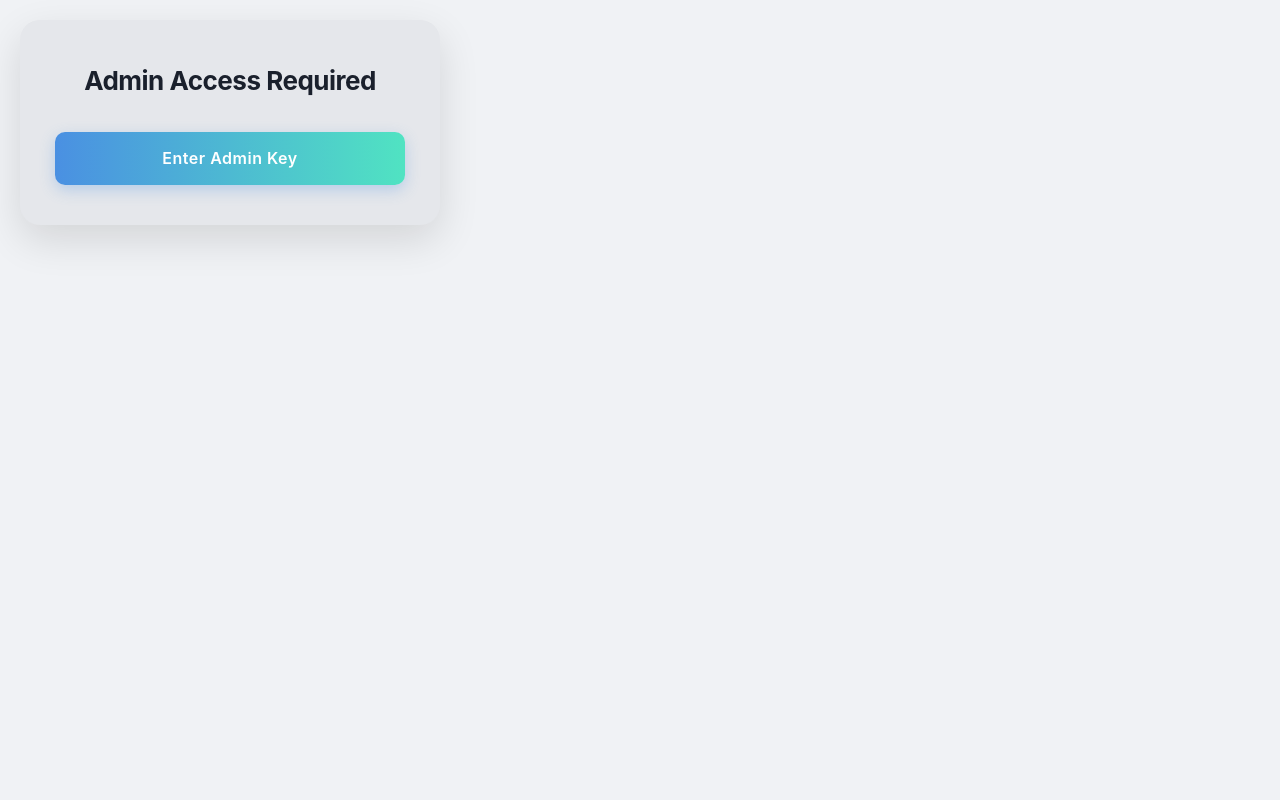
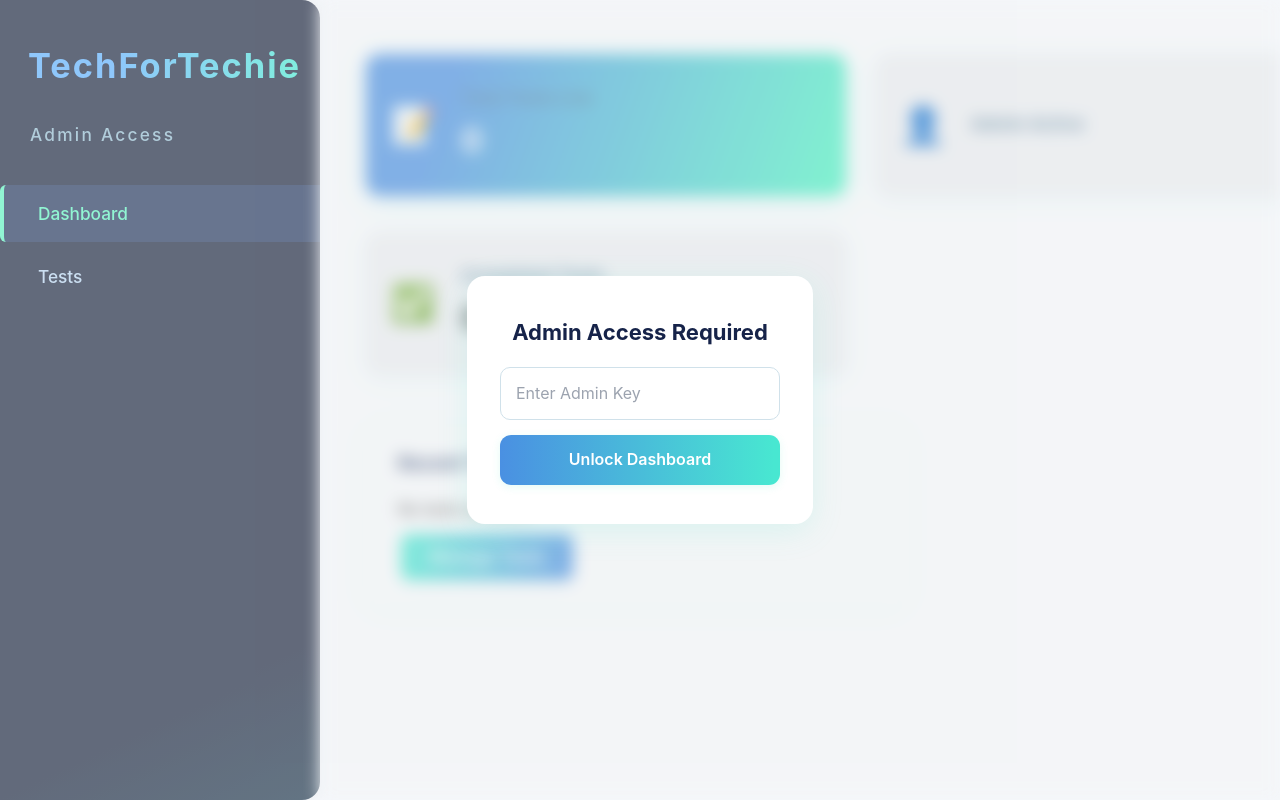
Before and after one commit to 2503dhruv/TestSeries, a React (Create React App) app in the folder frontend/: page /admin in a window 1280 px wide. Built offline with nearby package versions, Linux system fonts and the light colour scheme.

Commit message:
admin changes

```diff
--- a/frontend/package.json
+++ b/frontend/package.json
@@ -12,9 +12,11 @@
     "@testing-library/react": "^14.1.2",
     "@testing-library/user-event": "^13.5.0",
     "axios": "^1.7.2",
+    "chart.js": "^4.5.0",
     "framer-motion": "^12.23.12",
     "lucide-react": "^0.544.0",
     "react": "^18.2.0",
+    "react-chartjs-2": "^5.3.0",
     "react-dom": "^18.2.0",
     "react-router-dom": "^6.24.1",
     "react-toastify": "^10.0.5",
--- a/frontend/src/components/AdminPortal.css
+++ b/frontend/src/components/AdminPortal.css
@@ -1,275 +1,374 @@
-/* ===========================
-   General Layout
-=========================== */
-.admin-panel {
-  max-width: 1100px;
-  margin: 40px auto;
-  padding: 30px 40px;
-  background: #fdfdfd;
-  border-radius: 14px;
-  box-shadow: 0 8px 24px rgba(0, 0, 0, 0.1);
-  font-family: "Segoe UI", Tahoma, Geneva, Verdana, sans-serif;
-  transition: all 0.3s ease-in-out;
+html, body, #root {
+  height: 100%;
+  margin: 0;
+  padding: 0;
+  font-family: 'Inter', 'Segoe UI', Tahoma, Geneva, Verdana, sans-serif;
+  background: #f4f6fa;
 }
 
-.admin-panel h1 {
-  font-size: 28px;
-  margin-bottom: 25px;
-  text-align: center;
-  color: #222;
-  font-weight: 600;
+/* ROOT */
+.new-admin-root {
+  display: flex;
+  height: 100vh;
+  min-height: 100vh;
+  background: #f4f6fa;
 }
 
-/* ===========================
-   Admin Login
-=========================== */
-.admin-login {
-  max-width: 420px;
+/* SIDEBAR */
+.side-nav {
+  width: 320px;
+  min-width: 220px;
+  background: linear-gradient(155deg, #1a233b 83%, #1b3348 100%);
+  color: #fff;
+  display: flex;
+  flex-direction: column;
+  box-shadow: 2px 0 12px 0 rgba(44,62,80,0.08);
+  border-top-right-radius: 18px;
+  border-bottom-right-radius: 18px;
+  padding-bottom: 32px;
+}
+.side-logo {
+  font-size: 2.15rem;
+  font-weight: 700;
+  padding: 38px 0 28px 28px;
+  letter-spacing: 2px;
+  color: #48e7d1;
+  background: linear-gradient(90deg, #5caefa 36%, #48e7d1 92%);
+  background-clip: text;
+  -webkit-background-clip: text; -webkit-text-fill-color: transparent; text-fill-color: transparent;
+}
+.side-section {
+  margin: 0 0 20px 30px;
+  font-size: 1.08rem;
+  color: #8fb7ca;
+  font-weight: 500;
+  letter-spacing: 0.13em;
+}
+.side-menu {
   width: 100%;
-  margin: 20px;
-  padding: 40px 35px;
-  background: #e5e7eb;
-  border-radius: 20px; /* Softer corners */
-  box-shadow: 0 15px 40px rgba(0, 0, 0, 0.12); /* Softer, deeper shadow */
-  text-align: center;
-  transition: transform 0.3s ease, box-shadow 0.3s ease;
+  display: flex;
+  flex-direction: column;
+  margin-top: 16px;
+}
+.side-link {
+  padding: 15px 0 15px 34px;
+  font-size: 1.08rem;
+  color: #b5d2ec;
+  background: transparent;
+  cursor: pointer;
+  border-left: 4px solid transparent;
+  font-weight: 500;
+  margin-bottom: 6px;
+  border-radius: 6px 0 0 6px;
+  transition: background 0.18s, color 0.18s, border-color 0.2s;
+}
+.side-link.active, .side-link:hover {
+  background: #22345a;
+  color: #5ff3be;
+  border-left: 4px solid #5ff3be;
 }
 
-.admin-login:hover {
-  transform: translateY(-5px);
-  box-shadow: 0 20px 45px rgba(0, 0, 0, 0.15);
+/* MAIN PANEL */
+.new-admin-main {
+  flex: 1;
+  background: #f9fbfd;
+  height: 100vh;
+  overflow-y: auto;
+  padding: 0;
+  display: flex;
+  flex-direction: column;
 }
 
-/* --- Heading Styling --- */
-.admin-login h2 {
-  margin-bottom: 30px;
-  color: #1a202c; /* Darker, more professional color */
+/* ============= DASHBOARD ============= */
+.dashboard-redesign {
+  display: flex;
+  flex-direction: column;
+  gap: 32px;
+  padding: 54px 46px 0 46px;
+  align-items: flex-start;
+  min-height: 90vh;
+}
+.top-stats-row {
+  display: flex;
+  gap: 30px;
+}
+.completed-row {
+  margin-top: 4px;
+}
+.completed-row .stat-card {
+  min-width: 480px;
+}
+.stat-card {
+  background: #282b310e;
+  border-radius: 14px;
+  box-shadow: 0 4px 20px rgba(35, 180, 150, 0.08);
+  padding: 30px 24px;
+  display: flex;
+  align-items: center;
+  gap: 18px;
+  font-weight: 600;
+  min-width: 480px;
+  min-height: 90px;
+  transition: box-shadow .18s;
+}
+.stat-card .stat-icon {
+  font-size: 2.3rem;
+  color: #4a90e2;
+  margin-right: 7px;
+}
+.stat-card.gradient {
+  background: linear-gradient(110deg,#4a90e2 18%,#4af2c2 96%);
+  color: #fff;
+  box-shadow: 0 6px 28px rgba(44,222,180,0.14);
+}
+.stat-label {
+  font-size: 1.1em;
+  color: #497696;
+  margin-bottom: 3px;
+}
+.stat-count {
+  font-size: 2.0em;
+  font-weight: bold;
+  color: inherit;
+}
+.brand-card {
+  background: #243256;
+  color: #6ff1e0;
+  border-radius: 14px;
+  padding: 30px 20px;
+  display: flex;
+  flex-direction: column;
+  justify-content: center;
+  align-items: flex-start;
+  min-width: 165px;
+  min-height: 90px;
+}
+.brand-title { font-size: 1.34rem; font-weight: 700; margin-bottom: 8px; }
+.brand-subtitle { font-size: 1.02rem; font-weight: 400; }
+
+/* ========== RECENT TESTS SECTION ========== */
+.recent-tests-section {
+  width: 100%;
+  max-width: 540px;
+  background: #f8fafb;
+  border-radius: 14px;
+  box-shadow: 0 4px 22px rgba(39, 184, 158, 0.055);
+  padding: 26px 32px;
+  margin-top: 16px;
+}
+.activity-title {
+  font-size: 1.18rem;
   font-weight: 700;
-  font-size: 26px;
-  letter-spacing: -0.5px;
+  color: #2c406e;
+  margin-bottom: 18px;
+}
+.activity-list {
+  list-style: none;
+  padding: 0;
+  margin: 0 0 12px 0;
+}
+.activity-item {
+  display: flex;
+  align-items: center;
+  gap: 9px;
+  margin-bottom: 8px;
+  font-size: 1.03rem;
+  background: #f2f8fb;
+  border-radius: 8px;
+  padding: 10px 15px;
+  box-shadow: 0 1px 6px rgba(44,222,180,0.04);
+  transition: background 0.15s;
+}
+.activity-item:last-child {
+  margin-bottom: 0;
+}
+.activity-meta {
+  margin-left: auto;
+  color: #b3bbca;
+  font-size: 0.95rem;
+}
+.quick-actions {
+  display: flex;
+  gap: 12px;
+  margin-top: 12px;
+}
+.quick-actions .view-btn {
+  padding: 9px 28px;
+  font-size: 1.07rem;
+  border-radius: 8px;
+  background: linear-gradient(100deg, #48e7d1 7%, #4a90e2 97%);
+  color: #fff;
+  border: none;
+  font-weight: 600;
+  box-shadow: 0 3px 10px rgba(80,227,194,0.09);
+  transition: background 0.17s, box-shadow 0.17s;
+}
+.quick-actions .view-btn:hover {
+  background: linear-gradient(100deg, #4a90e2 7%, #48e7d1 97%);
+  box-shadow: 0 2px 18px rgba(80,227,194,0.16);
 }
 
-/* --- Input Field Styling --- */
-.admin-login input {
+/* ========== TEST MANAGEMENT ========== */
+.tests-view {
   width: 100%;
-  padding: 14px 18px;
-  margin-bottom: 20px;
-  border: 1px solid #dcdfe6;
-  border-radius: 10px;
-  font-size: 16px;
-  background-color: #f7f8fa;
-  color: #333;
-  transition: all 0.3s ease;
+  padding: 44px 32px 14px 54px;
 }
-
-.admin-login input::placeholder {
-  color: #a0aec0;
+.tests-view h1 {
+  font-size: 2rem;
+  font-weight: 700;
+  color: #23305d;
+  margin-bottom: 22px;
+  letter-spacing: 0.08em;
 }
-
-.admin-login input:focus {
-  outline: none;
-  border-color: #4a90e2;
-  background-color: #fff;
-  box-shadow: 0 0 0 4px rgba(74, 144, 226, 0.1);
-}
-
-/* --- Button Styling --- */
-.admin-login button {
-  width: 100%;
-  padding: 14px;
-  background: linear-gradient(90deg, #4a90e2, #50e3c2);
-  color: #fff;
-  font-size: 16px;
-  font-weight: 600;
-  letter-spacing: 0.5px;
-  border: none;
-  border-radius: 10px;
-  cursor: pointer;
-  transition: all 0.3s ease;
-  box-shadow: 0 5px 15px rgba(74, 144, 226, 0.3);
-}
-
-.admin-login button:hover {
-  transform: translateY(-3px);
-  box-shadow: 0 8px 20px rgba(74, 144, 226, 0.4);
-}
-
-.admin-login button:active {
-  transform: translateY(-1px);
-  box-shadow: 0 4px 10px rgba(74, 144, 226, 0.3);
-}
-
-/* ===========================
-   Error + Loading
-=========================== */
-.error-message {
-  color: #d93025;
-  margin-bottom: 18px;
-  text-align: center;
-  font-weight: bold;
-  font-size: 15px;
-}
-
-.loading-message {
-  text-align: center;
-  font-size: 16px;
-  margin: 40px 0;
-  color: #555;
-}
-
-/* ===========================
-   Table
-=========================== */
 .test-table {
   width: 100%;
   border-collapse: collapse;
-  margin-top: 25px;
-  font-size: 14px;
+  margin-top: 8px;
+  font-size: 1.06rem;
+  border-radius: 14px;
+  overflow: hidden;
+  box-shadow: 0 3px 20px rgba(44, 222, 180, 0.055);
+}
+.test-table th,
+.test-table td {
+  border: 1px solid #e2e9f4;
+  padding: 12px 7px;
+  text-align: center;
+  transition: background 0.18s;
+}
+.test-table th {
+  background: #f3fbfb;
+  color: #295ab1;
+  font-weight: 600;
+}
+.test-table tr:nth-child(even) {
+  background: #f7fefd;
+}
+.test-table tr:hover {
+  background: #e7f2fa;
+  transition: background 0.13s;
+}
+.view-btn, .delete-btn, .close-btn {
+  padding: 7px 18px;
+  border: none;
+  border-radius: 7px;
+  font-size: 1rem;
+  font-weight: 500;
+  cursor: pointer;
+  transition: all 0.16s;
+  margin: 0 3px;
+  box-shadow: 0 1px 3px rgba(44,222,180,0.09);
+  outline: none;
+}
+.view-btn { background: #32bb79; color: #fff; }
+.view-btn:hover { background: #239965; }
+.delete-btn { background: #e74c3c; color: #fff; }
+.delete-btn:hover { background: #b23324; }
+.close-btn { background: #377dfb; color: #fff; }
+.close-btn:hover { background: #285ec7; }
+.error-message {
+  color: #e74c3c;
+  margin-bottom: 16px;
+  text-align: center;
+  font-weight: 500;
+  font-size: 16px;
 }
 
-.test-table th,
-.test-table td {
-  border: 1px solid #e0e0e0;
-  padding: 14px;
+/* ========== MODAL, BLUR, LOGIN ========== */
+.blur-bg {
+  filter: blur(8px) brightness(0.97);
+  pointer-events: none;
+}
+.blur-overlay {
+  position: fixed;
+  z-index: 99;
+  top: 0; left: 0; right: 0; bottom: 0;
+  display: flex;
+  align-items: center;
+  justify-content: center;
+  background: rgba(245,249,252,0.33);
+}
+.admin-login-card {
+  background: #ffffff;
+  padding: 39px 33px;
+  border-radius: 18px;
+  box-shadow: 0 8px 32px rgba(54,234,201,0.13);
+  min-width: 325px;
   text-align: center;
-  transition: background 0.2s;
+  display: flex;
+  flex-direction: column;
+  align-items: stretch;
 }
-
-.test-table th {
-  background: #f1f5f9;
+.admin-login-card h2 {
+  color: #162349;
+  font-size: 22px;
+  margin-bottom: 16px;
+  font-weight: 700;
+}
+.admin-login-card input {
+  padding: 13px 15px;
+  margin-bottom: 15px;
+  border-radius: 10px;
+  border: 1.1px solid #d0e1ea;
+  font-size: 16px;
+  outline: none;
+  transition: border 0.17s;
+}
+.admin-login-card input:focus {
+  border: 1.2px solid #4a90e2;
+}
+.admin-login-card button,
+.login-btn {
+  background: linear-gradient(90deg, #4a90e2 0%, #48e7d1 98%);
+  color: #fff;
+  padding: 12px 0;
+  border-radius: 11px;
   font-weight: 600;
-  color: #222;
+  border: none;
+  font-size: 16px;
+  box-shadow: 0 2px 8px rgba(44,222,180,0.13);
+  transition: transform 0.17s, background 0.14s;
 }
-
-.test-table tr:nth-child(even) {
-  background: #fafafa;
+.admin-login-card button:hover,
+.login-btn:hover {
+  transform: translateY(-2px);
+  background: linear-gradient(90deg, #48e7d1 0%, #4a90e2 98%);
 }
-
-.test-table tr:hover {
-  background: #e8f0fe;
-}
-
-/* ===========================
-   Buttons
-=========================== */
-.view-btn,
-.delete-btn,
-.logout-btn,
-.close-btn {
-  padding: 8px 16px;
-  margin: 3px;
-  border: none;
-  border-radius: 8px;
-  font-size: 14px;
-  font-weight: 500;
-  cursor: pointer;
-  transition: all 0.2s;
-}
-
-.view-btn {
-  background: #28a745;
-  color: #fff;
-}
-.view-btn:hover {
-  background: #218838;
-  transform: translateY(-1px);
-}
-
-.delete-btn {
-  background: #dc3545;
-  color: #fff;
-}
-.delete-btn:hover {
-  background: #b02a37;
-  transform: translateY(-1px);
-}
-
-.logout-btn {
-  background: #6c757d;
-  color: #fff;
-  margin-bottom: 20px;
-}
-.logout-btn:hover {
-  background: #565e64;
-  transform: translateY(-1px);
-}
-
-.close-btn {
-  background: #007bff;
-  color: #fff;
-}
-.close-btn:hover {
-  background: #0056b3;
-  transform: translateY(-1px);
-}
-
-/* ===========================
-   Modal
-=========================== */
 .modal-overlay {
   position: fixed;
-  top: 0;
-  left: 0;
-  right: 0;
-  bottom: 0;
-  background: rgba(0, 0, 0, 0.6);
+  top: 0; left: 0; right: 0; bottom: 0;
+  background: rgba(20, 33, 51, 0.60);
   display: flex;
   justify-content: center;
   align-items: center;
-  z-index: 1000;
-  animation: fadeIn 0.3s ease-in-out;
+  z-index: 1003;
+  animation: fadeIn 0.18s ease-in;
 }
-
 .modal-content {
   background: #ffffff;
-  padding: 30px 25px;
-  border-radius: 12px;
-  max-width: 750px;
-  width: 90%;
-  max-height: 85vh;
+  padding: 27px 23px;
+  border-radius: 11px;
+  max-width: 700px;
+  width: 89%;
+  max-height: 88vh;
   overflow-y: auto;
-  box-shadow: 0 10px 30px rgba(0, 0, 0, 0.1);
-  animation: slideIn 0.3s ease-in-out;
+  box-shadow: 0 9px 36px rgba(46,55,95,0.14);
+  animation: slideIn 0.22s ease-in;
 }
-
-.modal-content h2 {
-  margin-bottom: 15px;
-  color: #222;
-  font-weight: 600;
-}
-
-.modal-content h3 {
-  margin-top: 25px;
-  color: #007bff;
-  font-weight: 500;
-}
-
-/* ===========================
-   Animations
-=========================== */
 @keyframes fadeIn {
   from { opacity: 0; }
   to { opacity: 1; }
 }
-
 @keyframes slideIn {
-  from { transform: translateY(-30px); opacity: 0; }
+  from { transform: translateY(-24px); opacity: 0; }
   to { transform: translateY(0); opacity: 1; }
 }
 
-/* ===========================
-   Responsive
-=========================== */
-@media (max-width: 768px) {
-  .admin-panel {
-    padding: 20px;
-  }
-
-  .admin-login {
-    padding: 25px 20px;
-  }
-
-  .modal-content {
-    padding: 20px 15px;
-  }
+/* Responsive */
+@media (max-width: 900px) {
+  .dashboard-redesign { padding: 18px; }
+  .recent-tests-section { padding: 11px; }
+  .top-stats-row { flex-direction: column; gap: 13px; }
+  .completed-row { margin-top: 5px; }
+  .tests-view { padding: 18px 10px 7px 10px; }
 }
--- a/frontend/src/components/AdminPortal.jsx
+++ b/frontend/src/components/AdminPortal.jsx
@@ -6,23 +6,12 @@ const AdminPanel = () => {
   const [tests, setTests] = useState([]);
   const [loading, setLoading] = useState(true);
   const [deletingId, setDeletingId] = useState(null);
-  const [viewingTest, setViewingTest] = useState(null); // for modal
+  const [viewingTest, setViewingTest] = useState(null);
   const [error, setError] = useState(null);
   const [hasKey, setHasKey] = useState(!!sessionStorage.getItem("adminKey"));
+  const [nav, setNav] = useState("dashboard");
 
-  // Prompt for admin key
-  const promptAdminKey = () => {
-    const key = prompt(
-      "Enter Admin Security Key (must match the deployed backend key):"
-    );
-    if (key) {
-      sessionStorage.setItem("adminKey", key.trim());
-      setHasKey(true);
-      setError(null);
-    }
-  };
-
-  // Fetch all tests
+  // Fetch tests
   const fetchTests = async () => {
     setLoading(true);
     setError(null);
@@ -33,12 +22,9 @@ const AdminPanel = () => {
       if (err.response?.status === 403) {
         sessionStorage.removeItem("adminKey");
         setHasKey(false);
-        setError(
-          "Invalid or missing Admin Key. Please enter the correct key to access tests."
-        );
+        setError("Invalid or missing Admin Key.");
       } else {
-        setError("Failed to load tests. Please try again later.");
-        console.error(err);
+        setError("Failed to load tests.");
       }
     } finally {
       setLoading(false);
@@ -58,7 +44,6 @@ const AdminPanel = () => {
       await API.delete(`/admin/tests/${id}`);
       setTests((prev) => prev.filter((test) => test._id !== id));
     } catch (err) {
-      console.error(err);
       setError("Failed to delete test.");
     } finally {
       setDeletingId(null);
@@ -71,34 +56,125 @@ const AdminPanel = () => {
       const { data } = await API.get(`/tests/${id}`);
       setViewingTest(data);
     } catch (err) {
-      console.error(err);
       setError("Failed to fetch test details.");
     }
   };
 
   const closeModal = () => setViewingTest(null);
 
-  // --- UI ---
-  if (!hasKey) {
+  // Admin key modal handler
+  const handleKeySubmit = () => {
+    const input = document.querySelector(".admin-login-card input");
+    if (input?.value) {
+      sessionStorage.setItem("adminKey", input.value.trim());
+      setHasKey(true);
+      setError(null);
+      setLoading(true);
+    }
+  };
+
+  // For demo, completed tests = those with difficulty "Hard"
+  const completedCount = tests.filter(t => t.difficulty === "Hard").length;
+
   return (
-      <div className="admin-login">
+    <div className="new-admin-root">
+      {!hasKey && (
+        <div className="blur-overlay">
+          <div className="admin-login-card">
             <h2>Admin Access Required</h2>
-        <button className="login-btn" onClick={promptAdminKey}>
-          Enter Admin Key
+            <input
+              type="password"
+              placeholder="Enter Admin Key"
+              onKeyDown={e => e.key === "Enter" && handleKeySubmit()}
+            />
+            <button className="login-btn" onClick={handleKeySubmit}>
+              Unlock Dashboard
             </button>
             {error && <div className="error-message">{error}</div>}
           </div>
-    );
-  }
+        </div>
+      )}
 
-  if (loading) return <div className="loading-message">Loading tests...</div>;
+      <aside className="side-nav">
+        <div className="side-logo">TechForTechie</div>
+        <div className="side-section">Admin Access</div>
+        <nav className="side-menu">
+          <div
+            className={nav === "dashboard" ? "side-link active" : "side-link"}
+            onClick={() => setNav("dashboard")}
+          >
+            Dashboard
+          </div>
+          <div
+            className={nav === "tests" ? "side-link active" : "side-link"}
+            onClick={() => setNav("tests")}
+          >
+            Tests
+          </div>
+        </nav>
+      </aside>
 
-  return (
-    <div className="admin-panel">
-      <h1>Admin Panel - Manage Tests</h1>
+      <main className={`new-admin-main ${!hasKey ? "blur-bg" : ""}`}>
+        {nav === "dashboard" ? (
+          <div className="dashboard-redesign">
+            {/* Top row: Total Tests + Admin Active */}
+            <div className="top-stats-row">
+              <div className="stat-card gradient">
+                <div className="stat-icon">&#128221;</div>
+                <div>
+                  <div className="stat-label">Total Tests Live</div>
+                  <div className="stat-count">{tests.length}</div>
+                </div>
+              </div>
+              <div className="stat-card">
+                <div className="stat-icon">&#128100;</div>
+                <div>
+                  <div className="stat-label">Admin Active</div>
+                  <div className="stat-count"></div>
+                </div>
+              </div>
+            </div>
+            {/* Next row: Completed tests */}
+            <div className="completed-row">
+              <div className="stat-card">
+                <div className="stat-icon">&#9989;</div>
+                <div>
+                  <div className="stat-label">Completed Tests</div>
+                  <div className="stat-count">{completedCount}</div>
+                </div>
+              </div>
+            </div>
+            {/* Next row: Recent Tests */}
+            <div className="recent-tests-section">
+              <div className="activity-title">Recent Tests</div>
+              <ul className="activity-list">
+                {loading ? (
+                  <span className="loading-message">Loading test names...</span>
+                ) : tests.length === 0 ? (
+                  <span className="no-tests-msg">No tests available.</span>
+                ) : (
+                  tests.slice(0, 5).map((t, i) => (
+                    <li key={t._id || i} className="activity-item">
+                      <span>{t.title}</span>
+                      <span className="activity-meta">{t.difficulty}</span>
+                    </li>
+                  ))
+                )}
+              </ul>
+              <div className="quick-actions">
+                <button className="view-btn" onClick={() => setNav('tests')}>
+                  Manage Tests
+                </button>
+              </div>
+            </div>
+          </div>
+        ) : (
+          <div className="tests-view">
+            <h1>Test Management</h1>
             {error && <div className="error-message">{error}</div>}
-
-      {tests.length === 0 ? (
+            {loading ? (
+              <div className="loading-message">Loading tests...</div>
+            ) : tests.length === 0 ? (
               <p>No tests available.</p>
             ) : (
               <table className="test-table">
@@ -133,11 +209,9 @@ const AdminPanel = () => {
                 </tbody>
               </table>
             )}
-
-      {/* Modal */}
             {viewingTest && (
               <div className="modal-overlay" onClick={closeModal}>
-          <div className="modal-content" onClick={(e) => e.stopPropagation()}>
+                <div className="modal-content" onClick={e => e.stopPropagation()}>
                   <h2>{viewingTest.title}</h2>
                   <p>
                     <strong>Section:</strong> {viewingTest.section || "-"}
@@ -168,6 +242,9 @@ const AdminPanel = () => {
               </div>
             )}
           </div>
+        )}
+      </main>
+    </div>
   );
 };
 
--- a/frontend/src/components/Navbar/Navbar.js
+++ b/frontend/src/components/Navbar/Navbar.js
@@ -19,7 +19,7 @@ const Navbar = () => {
           <Link to="/teacher">Teacher Dashboard</Link>
         </li>
         {/* <li>
-          <Link to="/admin">Admin Panel</Link>
+          <Link   to="/admin">Admin Panel</Link>
         </li> */}
       </ul>
     </nav>
```
Also changed, not shown: 1 other file (tests, documents, lock files or other folders). Lines whose indentation alone changed are shown as unchanged.
